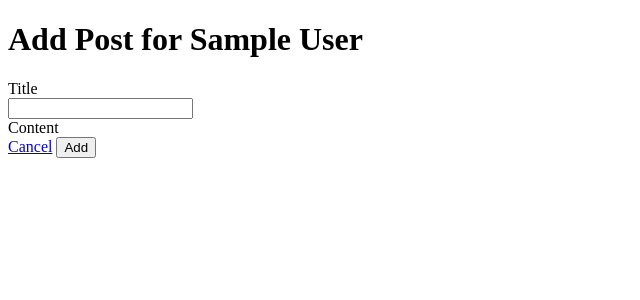
After one commit to tcobb16/blogly, a Flask app: page /users/1/posts/new in a window 1280 px wide. The commit adds this page. Shown: the top 300 px of the page, without its empty margins (0-640 px from the left). Run offline with Flask 2, Linux system fonts and the light colour scheme; tables that the repository leaves empty hold one stand-in row (values such as "Sample post"); parts of the project's set-up code (start-up, migrations or seed data) failed here and were passed over.

Commit message:
added in routes for part two in addition to post html docs no testing added yet

```diff
--- a/app.py
+++ b/app.py
@@ -1,7 +1,7 @@
 """Blogly application."""
 
 from flask import Flask, request, render_template,  redirect
-from models import db, connect_db, User
+from models import db, connect_db, User, Post
 from flask_debugtoolbar import DebugToolbarExtension
 
 app = Flask(__name__)
@@ -16,9 +16,6 @@ db.create_all()
 
 @app.route('/')
 def home():
-    # """Shows list of all users in db"""
-    # users = User.query.all()
-    # return render_template('users.html', users=users)
     return redirect('/users')
 
 @app.route('/users')
@@ -37,7 +34,7 @@ def new_user():
     new_user = User(
         first_name=request.form['first_name'],
         last_name=request.form['last_name'],
-        image_url=request.form['image_url'] or None)
+        img_url=request.form['image_url'] or None)
 
     db.session.add(new_user)
     db.session.commit()
@@ -80,3 +77,57 @@ def delete_user(user_id):
     db.session.commit()
 
     return redirect("/users")
+
+
+@app.route('/users/<int:user_id>/posts/new')
+def posts_new_form(user_id):
+    user = User.query.get_or_404(user_id)
+    return render_template('posts_new.html', user=user)
+
+
+@app.route('/users/<int:user_id>/posts/new', methods=["POST"])
+def posts_new(user_id):
+    user = User.query.get_or_404(user_id)
+    new_post = Post(title=request.form['title'],
+                    content=request.form['content'],
+                    user=user)
+
+    db.session.add(new_post)
+    db.session.commit()
+
+    return redirect(f"/users/{user_id}")
+
+
+@app.route('/posts/<int:post_id>')
+def posts_show(post_id):
+    post = Post.query.get_or_404(post_id)
+    return render_template('posts_show.html', post=post)
+
+
+@app.route('/posts/<int:post_id>/edit')
+def posts_edit(post_id):
+    post = Post.query.get_or_404(post_id)
+    return render_template('posts_edit.html', post=post)
+
+
+@app.route('/posts/<int:post_id>/edit', methods=["POST"])
+def posts_update(post_id):
+
+    post = Post.query.get_or_404(post_id)
+    post.title = request.form['title']
+    post.content = request.form['content']
+
+    db.session.add(post)
+    db.session.commit()
+
+    return redirect(f"/users/{post.user_id}")
+
+
+@app.route('/posts/<int:post_id>/delete', methods=["POST"])
+def posts_delete(post_id):
+    post = Post.query.get_or_404(post_id)
+
+    db.session.delete(post)
+    db.session.commit()
+
+    return redirect(f"/users/{post.user_id}")
--- a/models.py
+++ b/models.py
@@ -2,6 +2,7 @@
 
 from enum import unique
 from flask_sqlalchemy import SQLAlchemy
+from datetime import datetime
 
 db = SQLAlchemy()
 
@@ -34,7 +35,7 @@ class Post(db.Model):
 
     content = db.Column(db.Text, nullible=False, unique=False)
 
-    created_at = db.Column(db.DateTime, nullible=False, unique=False)
+    created_at = db.Column(db.DateTime, nullible=False, default=datetime.datetime.now,unique=False)
 
     user = db.relationship('User')
 
--- a/templates/index.html
+++ b/templates/index.html
@@ -14,6 +14,6 @@
   {% endfor %}
 </ul>
 
-<p><a class="btn btn-sm btn-secondary" href="/users/new">Add user</a></p>
+<p><a href="/users/new">Add user</a></p>
 
 {% endblock %}
--- /dev/null
+++ b/templates/posts_new.html
@@ -0,0 +1,34 @@
+{% extends 'base.html' %}
+
+{% block title %}Add Post{% endblock %}
+
+{% block content %}
+
+<h1>Add Post for {{ user.full_name }}</h1>
+
+<form method="POST">
+
+  <div>
+    <label for="title">Title</label>
+    <div>
+      <input id="title" name="title">
+    </div>
+  </div>
+
+  <div>
+    <label for="content">Content</label>
+    <div>
+      <text id="content" name="content"></text>
+    </div>
+  </div>
+
+  <div>
+    <div>
+      <a href="/users/{{ user.id }}">Cancel</a>
+      <button type="submit">Add</button>
+    </div>
+  </div>
+
+</form>
+
+{% endblock %}
```
Also changed, not shown: templates/details.html (+16 -8 lines), templates/edit.html (+12 -12 lines), templates/new.html (+12 -12 lines), templates/posts_edit.html (added, +34 -0 lines), templates/posts_home.html (added, +17 -0 lines), templates/posts_show.html (added, +23 -0 lines).
